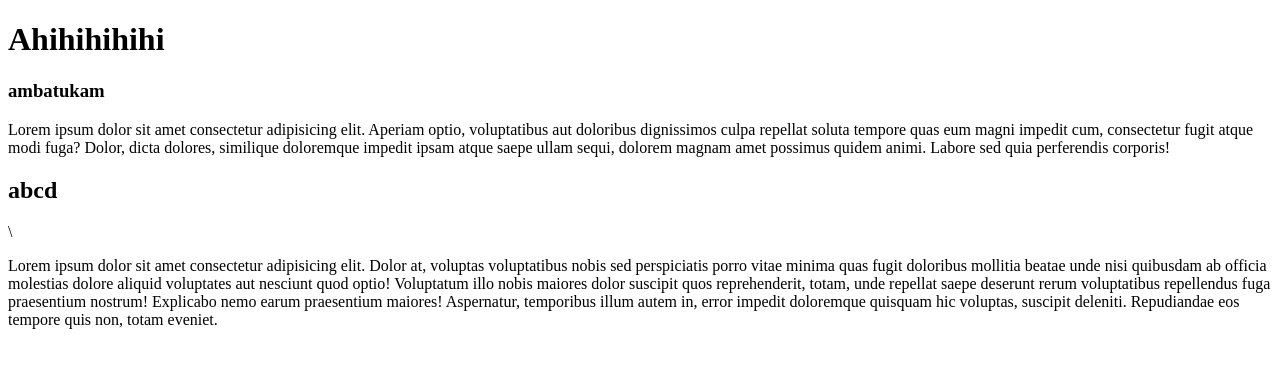
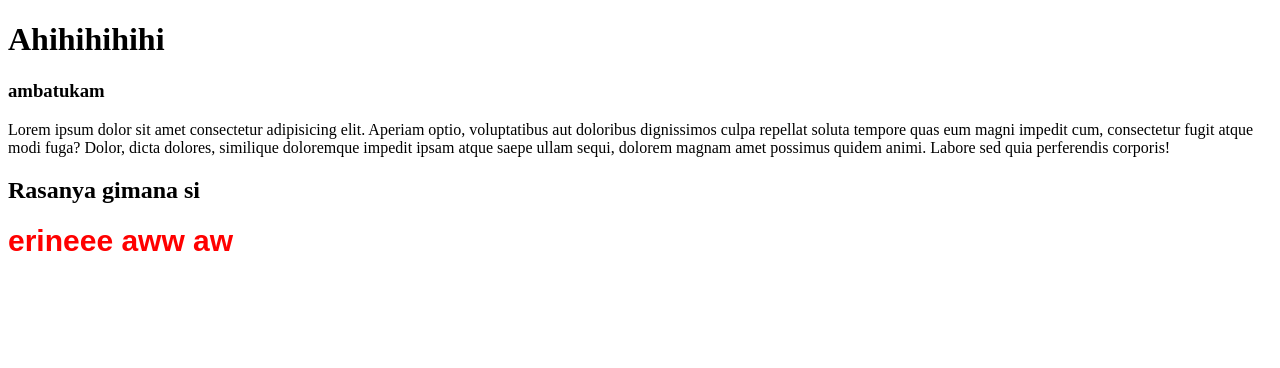
Before and after one commit to satyaa232323/the_unknown, a plain HTML site: page index.html in a window 1280 px wide. Drawn offline with Linux system fonts and the light colour scheme.

Commit message:
commit erni

```diff
--- a/index.html
+++ b/index.html
@@ -14,14 +14,10 @@
         culpa repellat soluta tempore quas eum magni impedit cum, consectetur fugit atque modi fuga? Dolor, dicta
         dolores, similique doloremque impedit ipsam atque saepe ullam sequi, dolorem magnam amet possimus quidem animi.
         Labore sed quia perferendis corporis!</p>
-    <h2>abcd</h2>\
-    <p>Lorem ipsum dolor sit amet consectetur adipisicing elit. Dolor at, voluptas voluptatibus nobis sed perspiciatis
-        porro vitae minima quas fugit doloribus mollitia beatae unde nisi quibusdam ab officia molestias dolore aliquid
-        voluptates aut nesciunt quod optio! Voluptatum illo nobis maiores dolor suscipit quos reprehenderit, totam, unde
-        repellat saepe deserunt rerum voluptatibus repellendus fuga praesentium nostrum! Explicabo nemo earum
-        praesentium maiores! Aspernatur, temporibus illum autem in, error impedit doloremque quisquam hic voluptas,
-        suscipit deleniti. Repudiandae eos tempore quis non, totam eveniet.</p>
+    <h2>Rasanya gimana si</h2>
+    <h1 id="erni"></h1>
 
+    <script src="script.js"></script>
 </body>
 
 </html>
--- /dev/null
+++ b/script.js
@@ -0,0 +1,6 @@
+const a = document.getElementById("erni");
+
+a.innerHTML = "erineee aww aw";
+a.style.color = "red";
+a.style.fontSize = "30px";
+a.style.fontFamily = "Arial, sans-serif";
```
